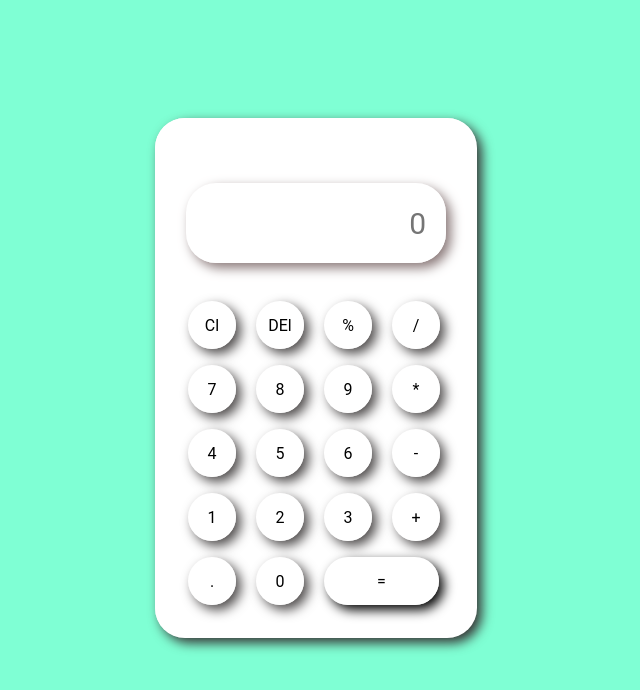
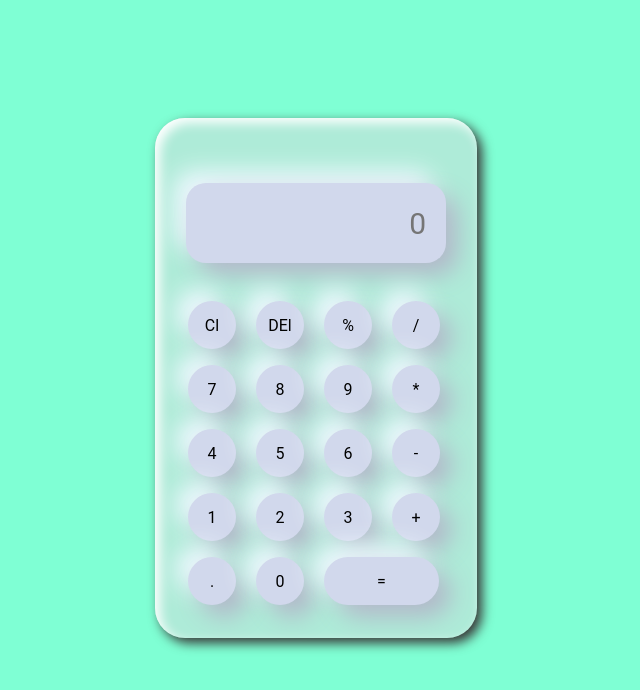
Before and after one commit to sagordevnath/calculator, a plain HTML site: page index.html in a window 1280 px wide. Shown: the part 60-750 px from the top of the page, without its empty margins (324-964 px from the left). Drawn offline with Linux system fonts and the light colour scheme.

Commit message:
some change

```diff
--- a/css/style.css
+++ b/css/style.css
@@ -19,7 +19,7 @@ h1 {
     align-items: center;
 }
 .calculator {
-    background-color: rgb(255, 255, 255);
+    background-color: #aeebd8;;
     padding: 25px;
     border-radius: 30px;
     box-shadow: inset 5px 5px 12px #ffffff,
@@ -32,11 +32,10 @@ input{
     grid-column: span 4;
     height: 80px;
     width: 260px;
-    background-color: rgb(255, 255, 255);
-    box-shadow: inset -5px -5px 12px #ffffff,
-                      5px 5px 12px #8a7979;
+    background-color: #D1D8EC;
+    box-shadow: 12px 12px 24px #b2b8c9, -12px -12px 24px #f0f8ff;
     border: none;
-    border-radius: 30px;
+    border-radius: 20px;
     color: rgb(51, 47, 47);
     font-size: 30px;
     text-align: right;
@@ -49,11 +48,10 @@ input{
 button {
     height: 48px;
     width: 48px;
-    background-color: rgb(255, 255, 255);
-    box-shadow: inset -5px -5px 12px #ffffff,
-                      5px 5px 12px #4e4b4b;
+    background-color: #D1D8EC;;
+    box-shadow: 12px 12px 24px #b2b8c9, -12px -12px 24px #f0f8ff;
     border: none;
-    border-radius: 50%;
+    border-radius: 66px;
     font-size: 16px;
     margin: 8px;
     font-size: 16px;
@@ -61,8 +59,7 @@ button {
 .equal{
     width: 115px;
     border-radius: 40px;
-    background-color: rgb(255, 255, 255);
-    box-shadow: inset -5px -5px 12px #ffffff,
-                      5px 5px 12px #000000;
+    background-color: #D1D8EC;
+    box-shadow: 12px 12px 24px #b2b8c9, -12px -12px 24px #f0f8ff
 
 }
```
